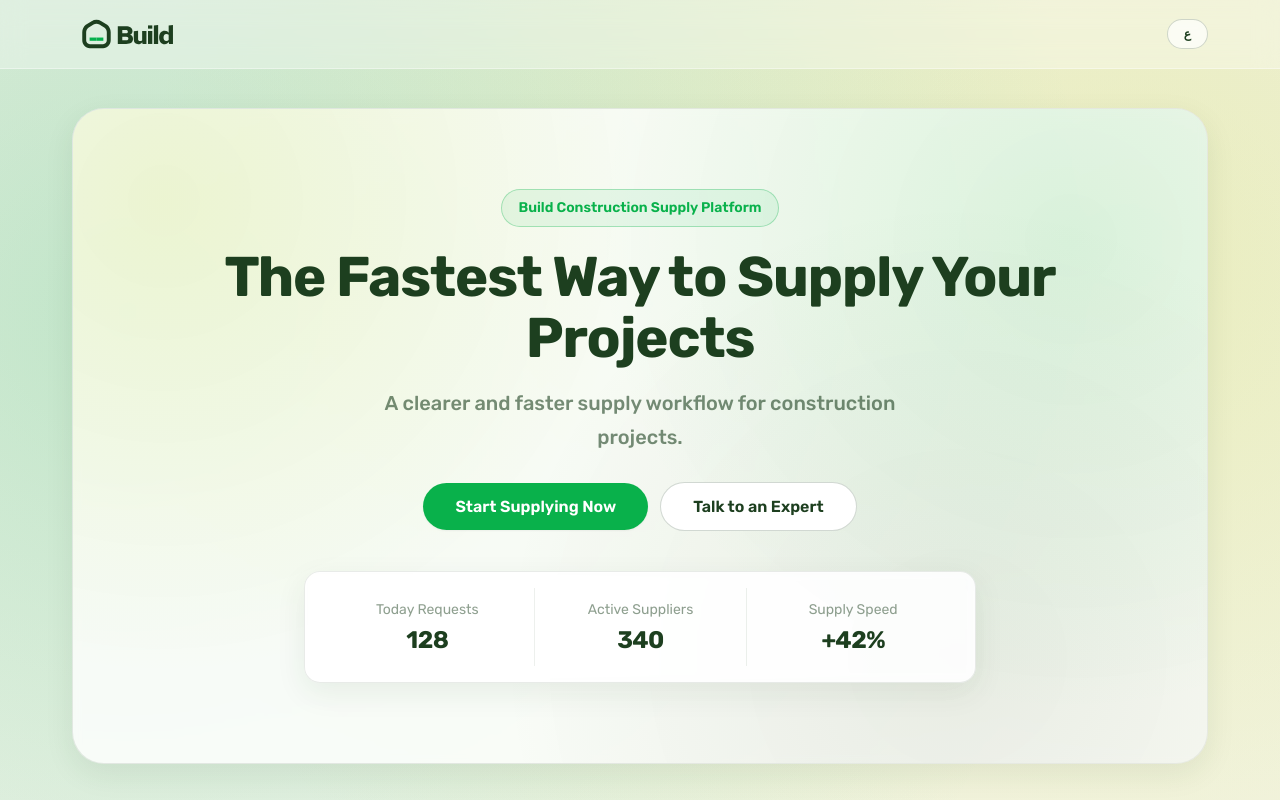
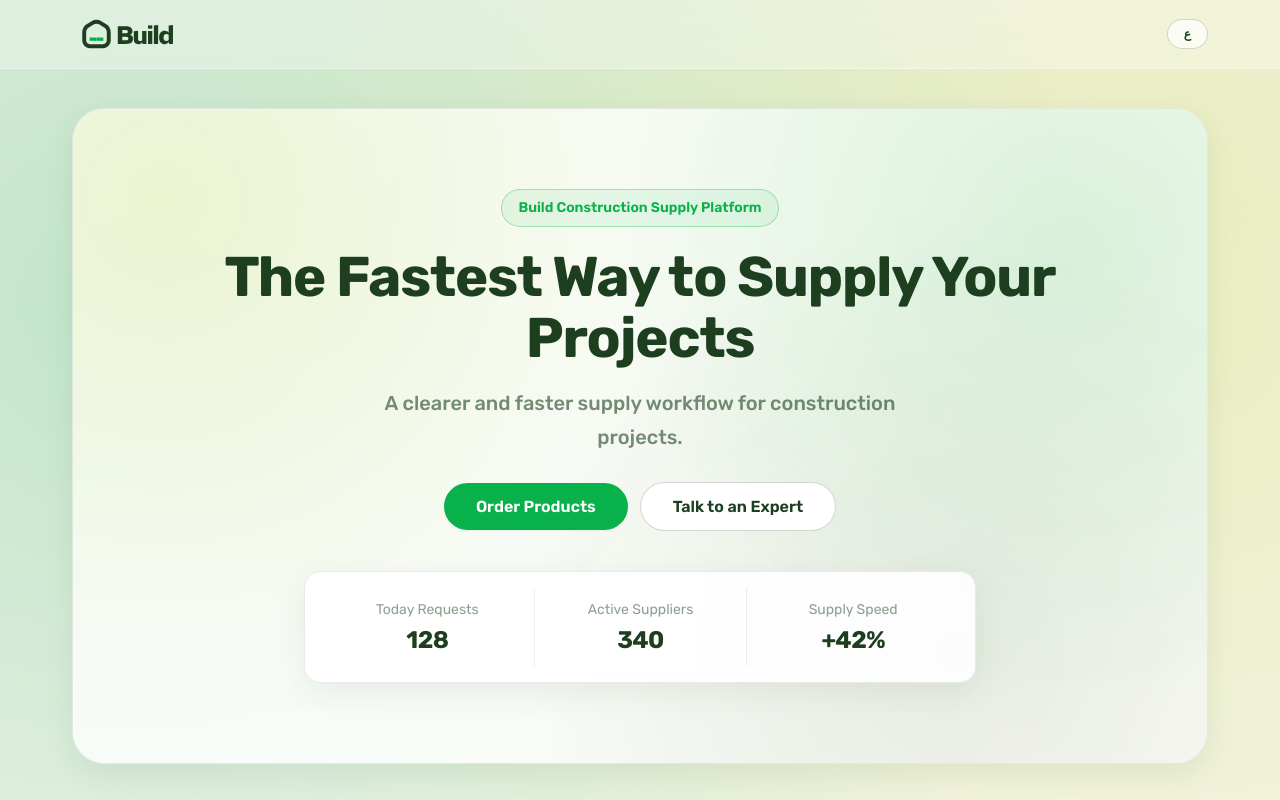
Before and after one commit to sulaimanalsuqub/buildsaudi, a Next.js app: page / in a window 1280 px wide. Shown: the top 800 px of the page. Built offline with nearby package versions, Linux system fonts and the light colour scheme.

Commit message:
fix: rename primary CTA to 'اطلب المنتجات / Order Products'

```diff
--- a/components/sections/home-content.tsx
+++ b/components/sections/home-content.tsx
@@ -30,7 +30,7 @@ export function HomeContent({ isRtl = false }: HomeContentProps) {
     heroSub: isRtl
       ? "رحلة البناء أسهل وأسرع"
       : "A clearer and faster supply workflow for construction projects.",
-    primaryCta: isRtl ? "ابدأ التوريد الآن" : "Start Supplying Now",
+    primaryCta: isRtl ? "اطلب المنتجات" : "Order Products",
     secondaryCta: isRtl ? "تحدث مع خبير" : "Talk to an Expert",
     badge: isRtl ? "أسرع طريق لتوريد منتجات البناء" : "Build Construction Supply Platform",
     stat1: isRtl ? "طلبات اليوم" : "Today Requests",
```
